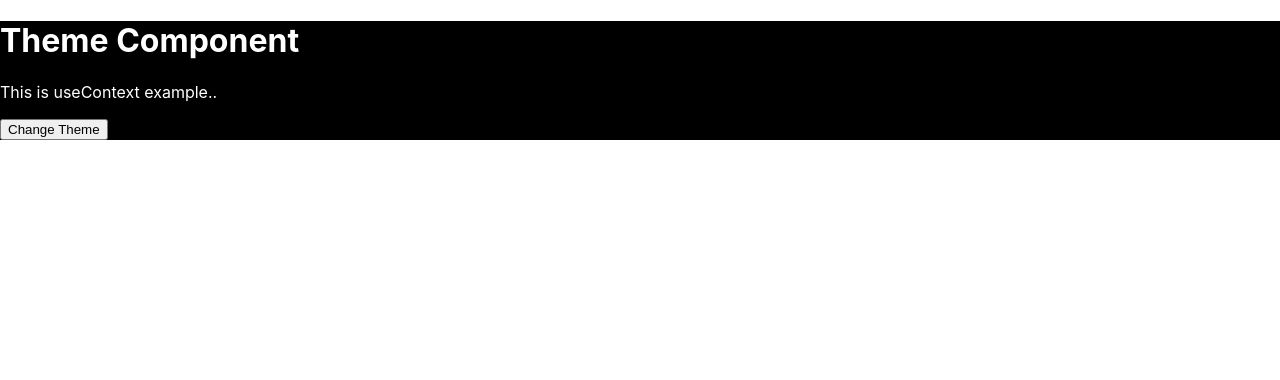
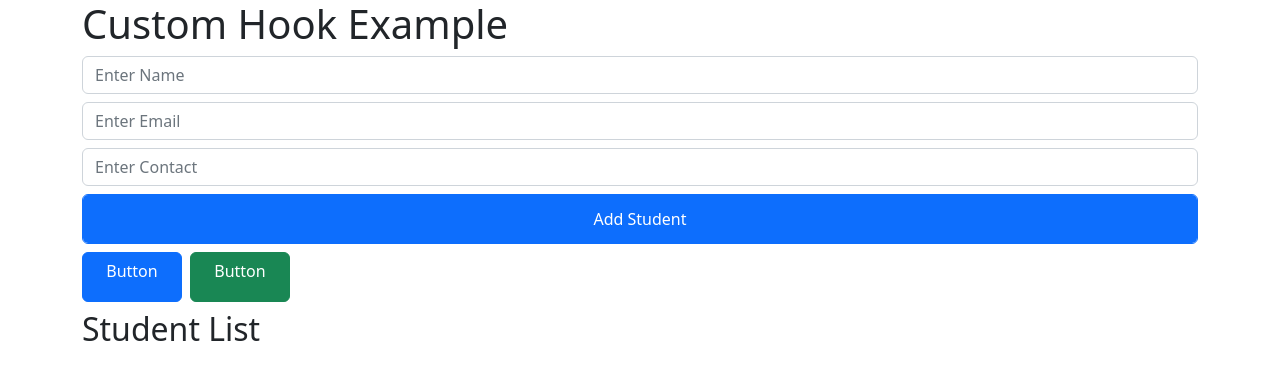
Before and after one commit to gosnippets/reactdemo, a React (Create React App) app: page / in a window 1280 px wide. Shown: the top 380 px of the page. Built offline with nearby package versions, Linux system fonts and the light colour scheme.

Commit message:
custom Hooks and Bootstrap

```diff
--- a/package.json
+++ b/package.json
@@ -6,7 +6,9 @@
     "@testing-library/jest-dom": "^5.16.5",
     "@testing-library/react": "^13.4.0",
     "@testing-library/user-event": "^13.5.0",
+    "bootstrap": "^5.2.3",
     "react": "^18.2.0",
+    "react-bootstrap": "^2.7.4",
     "react-dom": "^18.2.0",
     "react-scripts": "5.0.1",
     "web-vitals": "^2.1.4"
--- a/src/ReactHooks/ReactHooks.jsx
+++ b/src/ReactHooks/ReactHooks.jsx
@@ -17,8 +17,8 @@ export default function ReactHooks() {
       {/* <UseReducerExample/> */}
       {/* <UseMemoExample/> */}
       {/* <UseCallbackExample/> */}
-      <UseContextExample />
-      {/* <UseCustomHookExample /> */}
+      {/* <UseContextExample /> */}
+      <UseCustomHookExample />
     </>
   )
 }
--- a/src/ReactHooks/UseCustomHookExample.jsx
+++ b/src/ReactHooks/UseCustomHookExample.jsx
@@ -1,62 +1,127 @@
-import React, { useState } from 'react'
+import React, { useRef, useState } from 'react'
 import { useEffect } from 'react'
+import { Button, Stack } from 'react-bootstrap';
 
-const initialTodos = [{
-    id: 1,
-    title: "Todo 1",
-    completed: false
-},
-{
-    id: 2,
-    title: "Todo 2",
-    completed: false
-},
-{
-    id: 3,
-    title: "Todo 3",
-    completed: false
-},
-{
-    id: 4,
-    title: "Todo 4",
-    completed: true
-},
-]
+// const initialTodos = [{
+//     id: 1,
+//     title: "Todo 1",
+//     completed: false
+// },
+// {
+//     id: 2,
+//     title: "Todo 2",
+//     completed: false
+// },
+// {
+//     id: 3,
+//     title: "Todo 3",
+//     completed: false
+// },
+// {
+//     id: 4,
+//     title: "Todo 4",
+//     completed: true
+// },
+// ]
 
-const useTodos = (todos) => {
-    const [todosState, setTodosState] = useState(todos);
+// const useTodos = (todos) => {
+//     const [todosState, setTodosState] = useState(todos);
 
-    const updateTodo = (id) => {
-        const newTodo = todosState.map((todo) => {
-            if (todo.id === id) {
-                return { ...todo, completed: !todo.completed }
-            } else { return todo; }
-        })
-        setTodosState(newTodo)
+//     const updateTodo = (id) => {
+//         const newTodo = todosState.map((todo) => {
+//             if (todo.id === id) {
+//                 return { ...todo, completed: !todo.completed }
+//             } else { return todo; }
+//         })
+//         setTodosState(newTodo)
+//     }
+
+//     const deleteTodo = (id) => {
+//         setTodosState(todosState.filter((todo) => todo.id !== id));
+//     }
+
+//     return [todosState, updateTodo, deleteTodo]
+// }
+
+// export default function UseCustomHookExample() {
+//     const [todos, updateTodo, deleteTodo] = useTodos(initialTodos);
+
+//     return (
+//         <div>
+//             <h1>Custom Hook Example</h1>
+//             {todos && todos.map((todo) => (
+//                 <div key={todo.id}>
+//                     <label>
+//                         <input type="checkbox" checked={todo.completed} onChange={() => updateTodo(todo.id)} />
+//                         {todo.title}
+//                         <button onClick={() => deleteTodo(todo.id)}>Delete</button>
+//                     </label>
+//                 </div>
+//             ))}
+//         </div>
+//     )
+// }
+
+const useStudentData = (studentData) => {
+    const [studentDataState, setStudentDataState] = useState(studentData);
+
+    const addStudent = (stdData) => {
+        setStudentDataState([...studentDataState, stdData])
     }
 
-    const deleteTodo = (id) => {
-        setTodosState(todosState.filter((todo) => todo.id !== id));
+    const deleteStudent = (stdData) => {
+        setStudentDataState(studentDataState.filter((std) => std.contact !== stdData.contact))
     }
 
-    return [todosState, updateTodo, deleteTodo]
+    return [studentDataState, addStudent, deleteStudent]
 }
 
 export default function UseCustomHookExample() {
-    const [todos, updateTodo, deleteTodo] = useTodos(initialTodos);
+    const [students, addStudent, deleteStudent] = useStudentData([]);
+
+    const nameRef = useRef();
+    const emailRef = useRef();
+    const contactRef = useRef();
+
+    const submitHandler = () => {
+        const student = {
+            name: nameRef.current.value,
+            email: emailRef.current.value,
+            contact: contactRef.current.value
+        }
+
+        addStudent(student);
+
+        nameRef.current.value = ""
+        emailRef.current.value = ""
+        contactRef.current.value = ""
+    }
 
     return (
-        <div>
+        <div className='container'>
             <h1>Custom Hook Example</h1>
-            {todos && todos.map((todo) => (
-                <div key={todo.id}>
-                    <label>
-                        <input type="checkbox" checked={todo.completed} onChange={() => updateTodo(todo.id)} />
-                        {todo.title}
-                        <button onClick={() => deleteTodo(todo.id)}>Delete</button>
-                    </label>
-                </div>
-            ))}
+            <div>
+                <input type='text' className='form-control mb-2' name="name" ref={nameRef} placeholder='Enter Name' />
+                <input type='email' className='form-control mb-2' name="email" ref={emailRef} placeholder='Enter Email' />
+                <input type='text' className='form-control mb-2' name='contact' ref={contactRef} placeholder='Enter Contact' />
+            </div>
+            <button className="btn btn-primary form-control" onClick={submitHandler}>Add Student</button>
+
+
+            <Stack direction="horizontal" gap={2} className='my-2'>
+                <Button as="a" variant="primary">Button</Button>
+                <Button as="a" variant="success">Button</Button>
+            </Stack>
+
+            <div>
+                <h2>Student List</h2>
+                <ul>
+                    {students.map((student, index) => (
+                        <li key={index}>{student.name} {student.email} {student.contact} <button onClick={() => deleteStudent(student)}>Delete</button></li>
+                    ))}
+                </ul>
+            </div>
         </div>
     )
+
 }
--- a/src/index.js
+++ b/src/index.js
@@ -1,6 +1,7 @@
 import React from 'react';
 import ReactDOM from 'react-dom/client';
 import './index.css';
+import 'bootstrap/dist/css/bootstrap.min.css';
 import App from './App';
 
 const root = ReactDOM.createRoot(document.getElementById('rootA'));
```
Also changed, not shown: 1 other file (tests, documents, lock files or other folders).
